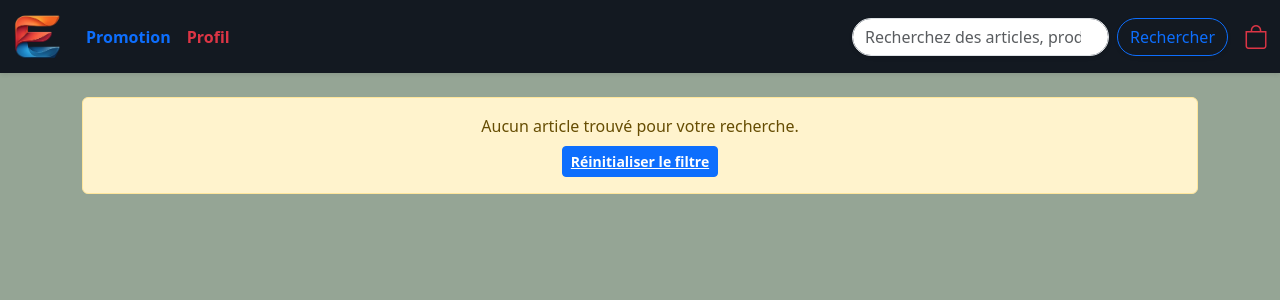
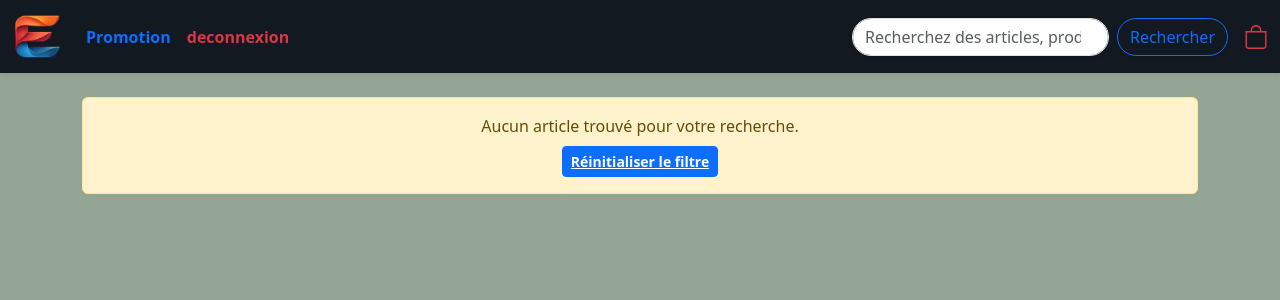
Before and after one commit to Sjossa/e_commerce_johnny, a PHP site: page / in a window 1280 px wide. Shown: the top 300 px of the page. Run offline with PHP 8.4, Linux system fonts and the light colour scheme; the visitor is signed in with stand-in values (Sample User, id 1); data that the repository does not hold is empty.

Commit message:
push final

```diff
--- a/Partial/nav.php
+++ b/Partial/nav.php
@@ -51,7 +51,7 @@
         <?php elseif (isset($_SESSION['role']) && $_SESSION['role'] === 'customer'): ?>
           <!-- Section pour les utilisateurs connectés en tant que client -->
           <li class="nav-item">
-            <a href="Partial/deconnexion.php" class="nav-link text-danger fw-bold">Profil</a>
+            <a href="Partial/deconnexion.php" class="nav-link text-danger fw-bold">deconnexion</a>
           </li>
         <?php else: ?>
           <!-- Déconnexion -->
--- a/helper/fixture.php
+++ b/helper/fixture.php
@@ -129,5 +129,5 @@ for ($i = 0; $i < 50; $i++) {
 
 echo "Données générées et insérées avec succès !\n";
 
-header("Location: index.php");
+header("Location: ../index.php");
 ?>
```
